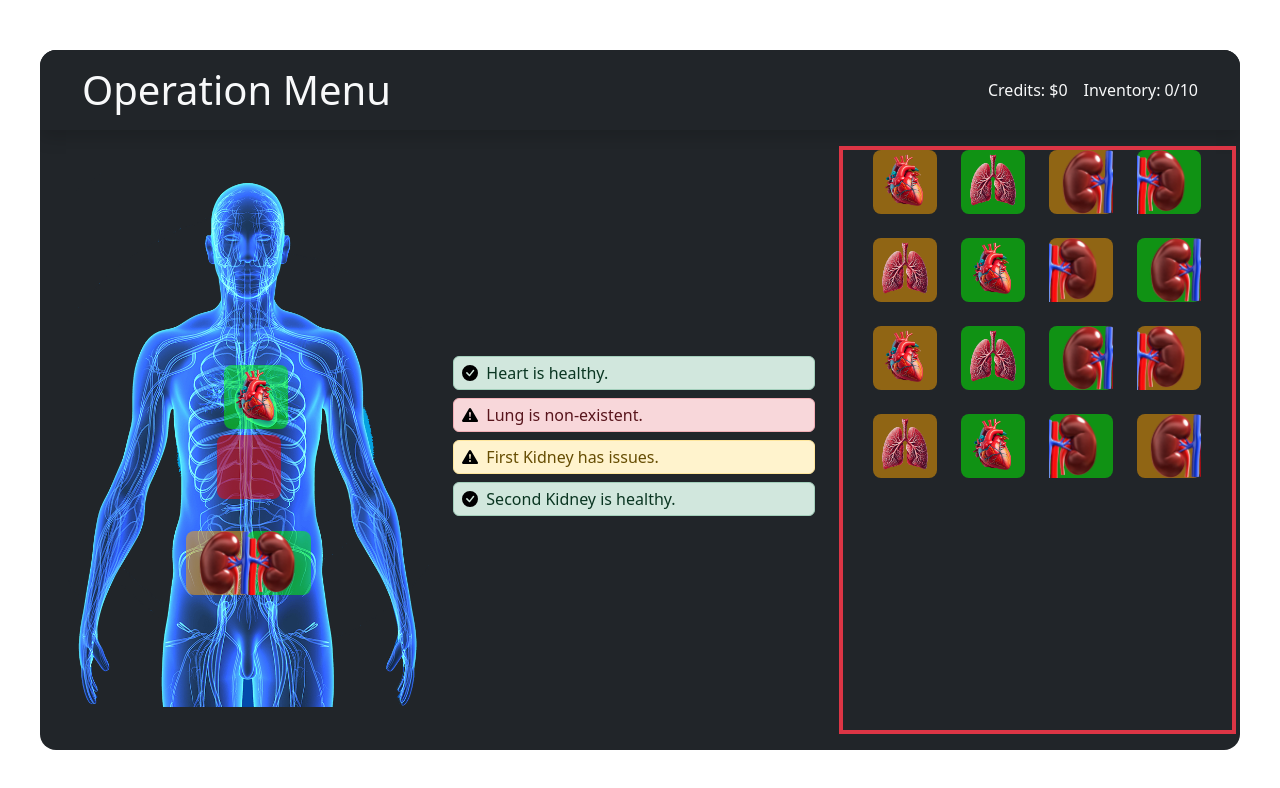
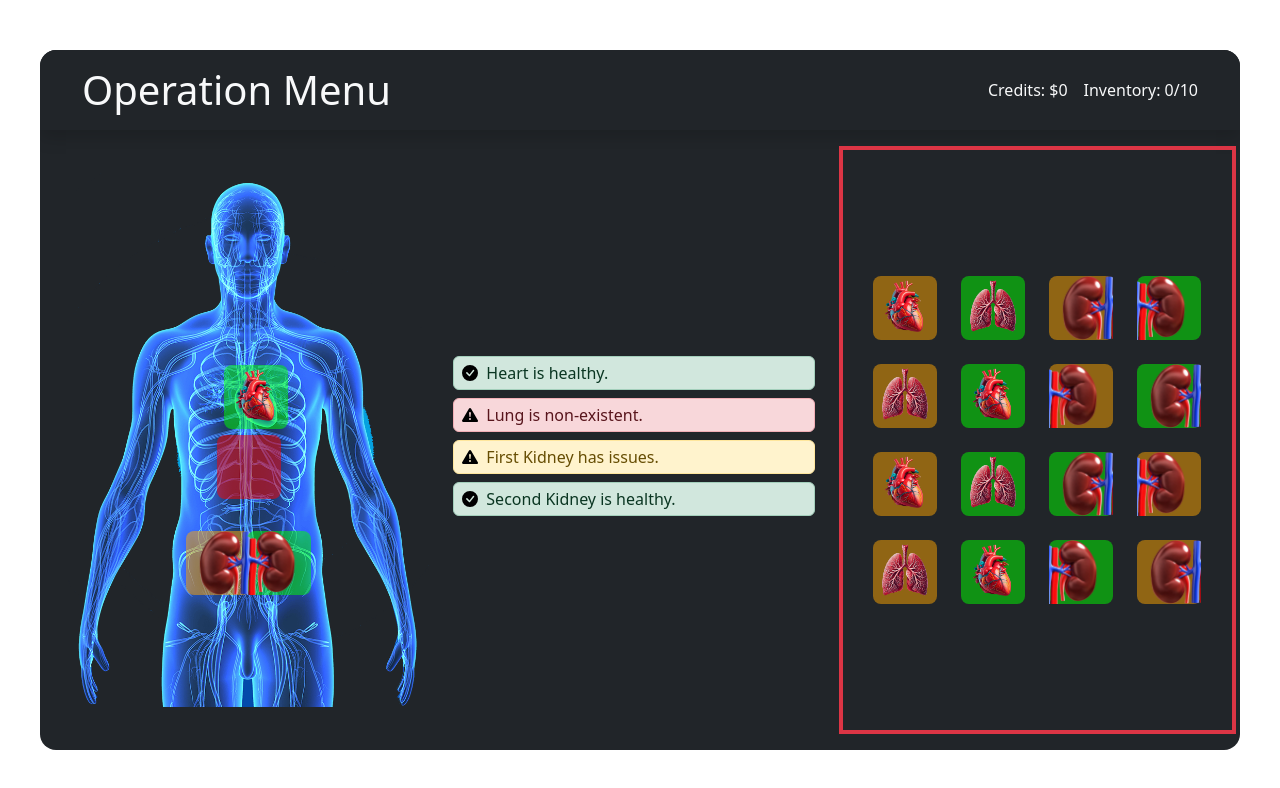
Before and after one commit to rg-esprit/organ-trafficking-ui, a React (Vite) app: page / in a window 1280 px wide. Shown: the top 788 px of the page. Built offline with nearby package versions, Linux system fonts and the light colour scheme.

Commit message:
deseign ready all

```diff
--- a/src/App.tsx
+++ b/src/App.tsx
@@ -37,7 +37,7 @@ function App() {
                 SecondKidneyState={2}
               />
             </div>
-            <div className="col-4 border border-danger border-4">
+            <div className="col-4 d-flex align-items-center border border-danger border-4">
               <InventoryPanel inventory={inventory} />
             </div>
           </div>
```
